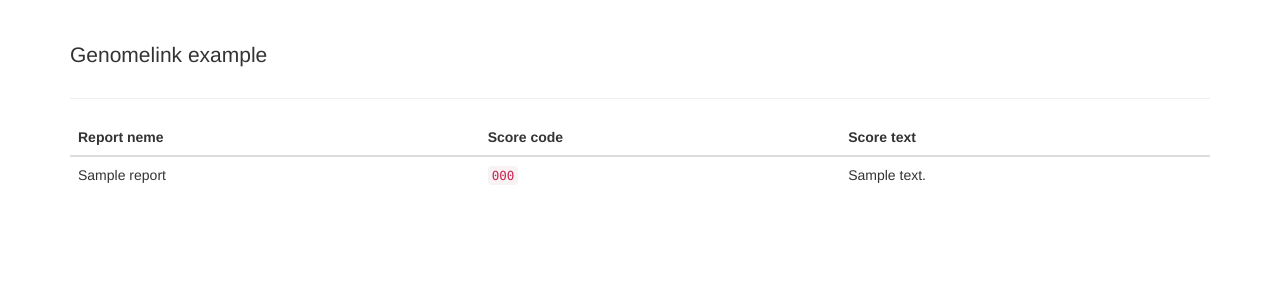
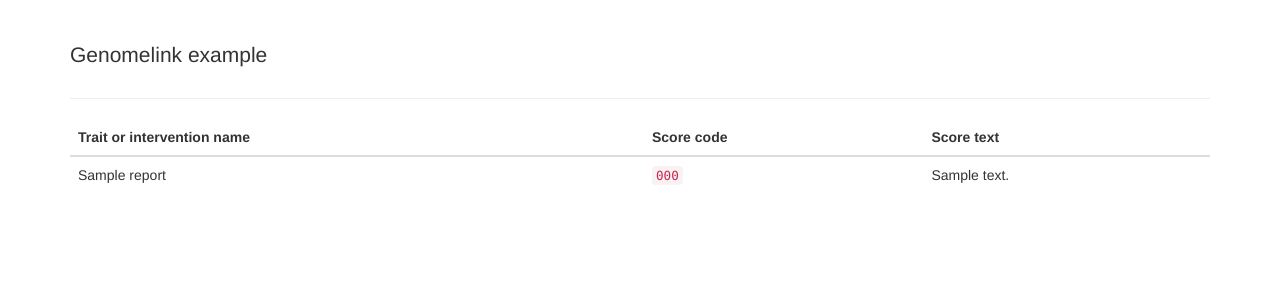
Before and after one commit to ktp-forked-repos/enterprise-example-django, a Django app: template myapp/templates/myapp/index.html in a window 1280 px wide. Shown: the top 300 px of the page. Run offline with Django 3.2, Linux system fonts and the light colour scheme; the template is opened without the code that fills it: most values are stand-ins (such as "Sample title", 1, 10 or a date in 2020); some libraries are stand-ins or nearby versions.

Commit message:
rename table header

```diff
--- a/myapp/templates/myapp/index.html
+++ b/myapp/templates/myapp/index.html
@@ -20,7 +20,7 @@
         <table class="table">
           <thead>
             <tr>
-              <th>Report neme</th>
+              <th>Trait or intervention name</th>
               <th>Score code</th>
               <th>Score text</th>
             </tr>
```
